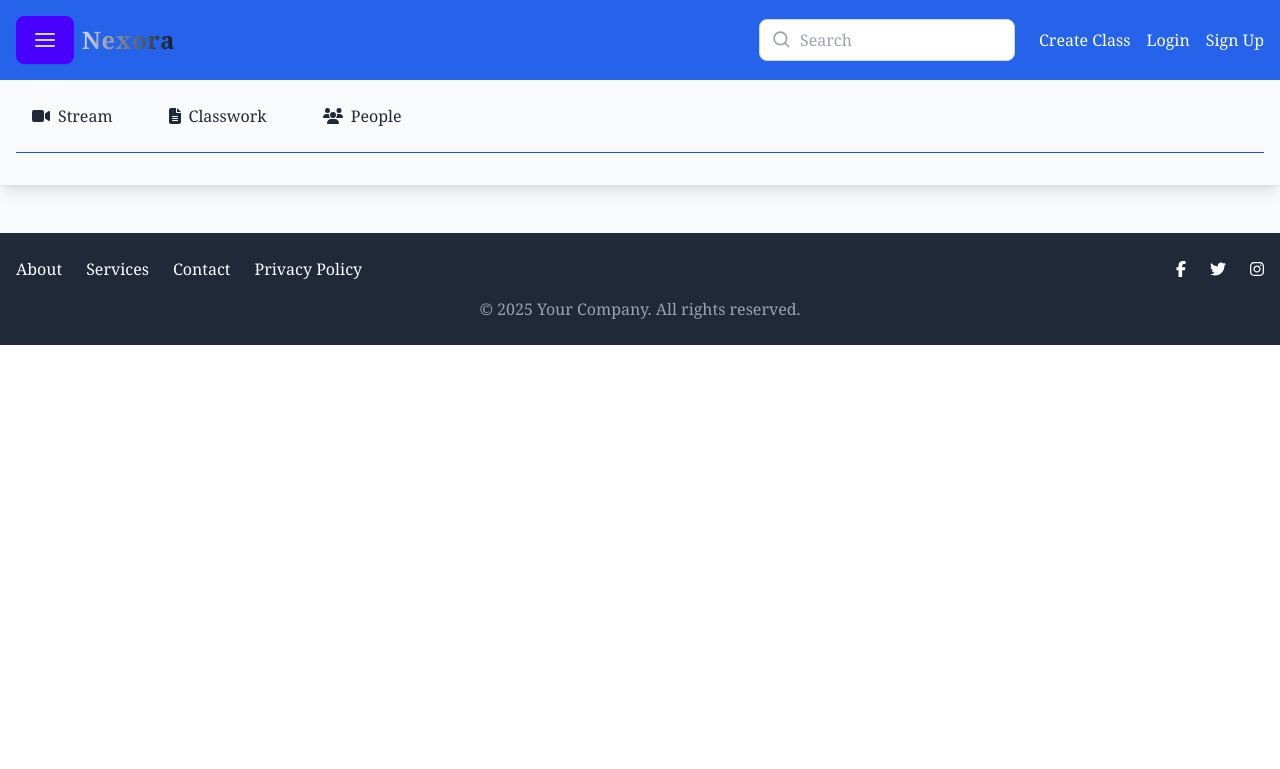
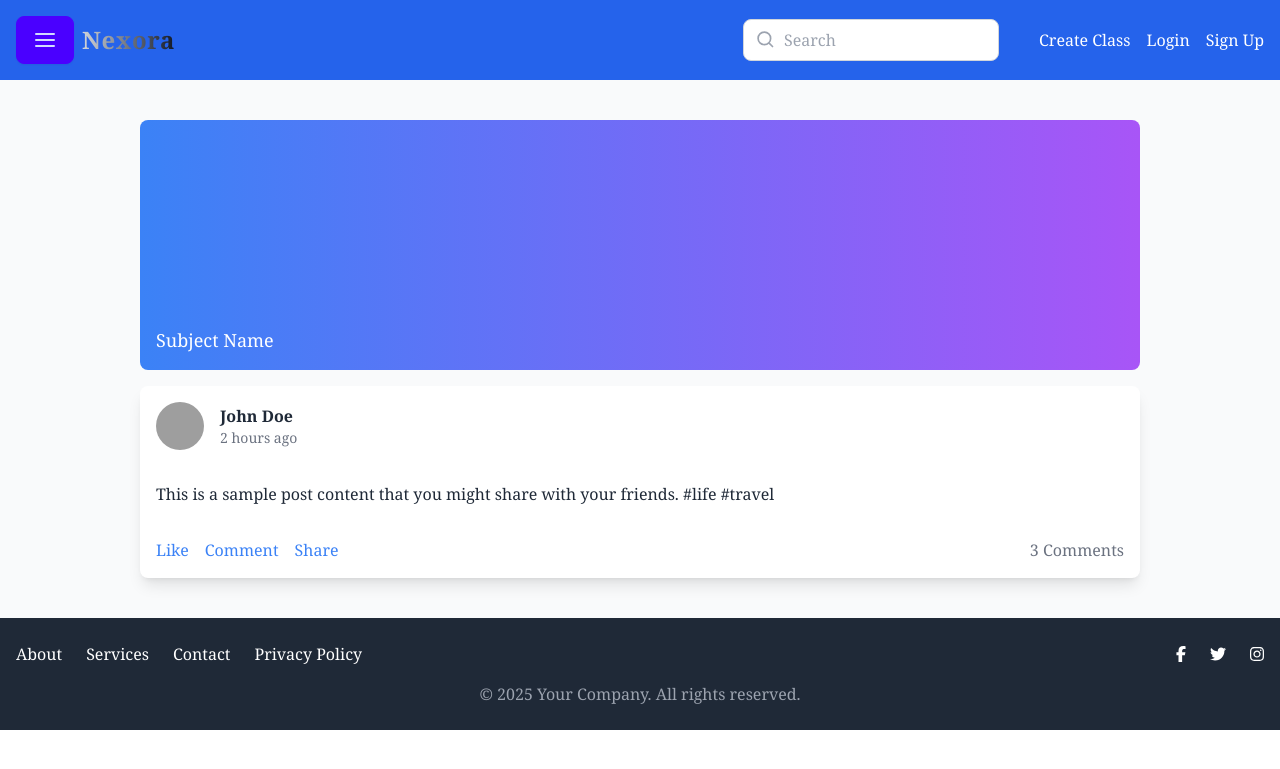
Before and after one commit to ShafayetSadi/Nexora, a Django app: page /classroom/classroom in a window 1280 px wide. Shown: the top 769 px of the page. Run offline with Django 5.2, Linux system fonts and the light colour scheme; some libraries are stand-ins or nearby versions; grey boxes are pictures that could not be loaded.

Commit message:
classroom updated

```diff
--- a/classroom/templates/classroom/classroom.html
+++ b/classroom/templates/classroom/classroom.html
@@ -1,4 +1,49 @@
-{% extends 'base.html' %}
-{% block content %}
+{% extends 'base.html' %} {% block content %}
+<div class="w-screen sm:w-[300px] md:w-[400px] lg:w-[500px] xl:w-[1000px] ">
+  <div
+    class="h-[250px] bg-gradient-to-r from-blue-500 to-purple-500 text-white mx-auto m-4 rounded-lg relative"
+  >
+    <div class="flex flex-col justify-between items-start min-h-full">
+      <!-- Flex container to take full height -->
+      <div class="absolute bottom-4 left-4">
+        <p class="text-lg">Subject Name</p>
+        <!-- Example subject text -->
+      </div>
+    </div>
+  </div>
+  <div class="mx-auto bg-white shadow-lg rounded-lg overflow-hidden m-4">
+    <!-- Post Header -->
+    <div class="flex items-center p-4">
+      <img
+        src="https://randomuser.me/api/portraits/men/10.jpg"
+        alt="User"
+        class="w-12 h-12 rounded-full object-cover"
+      />
+      <div class="ml-4">
+        <p class="font-semibold text-gray-800">John Doe</p>
+        <p class="text-sm text-gray-500">2 hours ago</p>
+      </div>
+    </div>
 
-{%endblock%}
+    <!-- Post Content -->
+    <div class="p-4">
+      <p class="text-gray-800">
+        This is a sample post content that you might share with your friends.
+        #life #travel
+      </p>
+    </div>
+
+    <!-- Post Image -->
+
+    <!-- Post Footer (Reactions) -->
+    <div class="flex justify-between items-center p-4">
+      <div class="flex space-x-4">
+        <button class="text-blue-500 hover:text-blue-700">Like</button>
+        <button class="text-blue-500 hover:text-blue-700">Comment</button>
+        <button class="text-blue-500 hover:text-blue-700">Share</button>
+      </div>
+      <button class="text-gray-500 hover:text-gray-700">3 Comments</button>
+    </div>
+  </div>
+</div>
+{% endblock %}
--- a/theme/templates/base.html
+++ b/theme/templates/base.html
@@ -26,13 +26,13 @@
 
     <!-- Main content -->
     {% include 'sidebar.html' %}
-    {% if request.path|slice:":10" == '/classroom' %}
-      {% include 'classroom/classroomnav.html' %}
-    {% endif %}
-    <div class="container mx-auto p-6 flex">
+
+    <div class="container justify-center p-6 flex">
 
 
-      <section>{% block content %} {% endblock %}</section>
+      <section>{% block content %}
+
+        {% endblock %}</section>
     </div>
     {% include 'footer.html' %}
   </body>
--- a/theme/templates/header.html
+++ b/theme/templates/header.html
@@ -2,6 +2,7 @@
   <div class="container mx-auto flex justify-between items-center">
     <!-- Left Side: Drawer Button and Logo -->
     <div class="flex items-center gap-2">
+      <!-- Drawer Button (visible on small screens) -->
       <div class="drawer-content flex items-center">
         <label for="my-drawer-4" class="drawer-button btn btn-primary">
           <svg
@@ -19,15 +20,19 @@
           </svg>
         </label>
       </div>
-        <a href="{% url 'home' %}"><p class="text-2xl font-extrabold bg-clip-text text-transparent bg-gradient-to-r from-gray-300 to-gray-900 tracking-wide">
+
+      <!-- Logo (visible on all screen sizes) -->
+      <a href="{% url 'home' %}">
+        <p class="text-2xl font-extrabold bg-clip-text text-transparent bg-gradient-to-r from-gray-300 to-gray-900 tracking-wide">
           Nexora
-        </p></a>
+        </p>
+      </a>
     </div>
 
     <!-- Right Side: Search Bar and Links -->
-      <div class="flex items-center gap-6">
-        <!-- Search Bar -->
-        <div class="relative">
+    <div class="flex items-center gap-6 space-x-4">
+      <!-- Search Bar (visible on large screens) -->
+      <div class="relative hidden sm:block">
         <input
           type="text"
           placeholder="Search"
@@ -49,11 +54,11 @@
         </svg>
       </div>
 
-        <!-- Links -->
-        <div class="space-x-4 flex">
-          <a href="{% url 'user_login' %}" class="text-white hover:underline">Create Class</a>
-          <a href="{% url 'user_login' %}" class="text-white hover:underline">Login</a>
-          <a href="{% url 'user_register' %}" class="text-white hover:underline">Sign Up</a>
+      <!-- Links (visible on all screen sizes) -->
+      <div class="space-x-4 flex text-white">
+        <a href="{% url 'user_login' %}" class="hover:underline">Create Class</a>
+        <a href="{% url 'user_login' %}" class="hover:underline">Login</a>
+        <a href="{% url 'user_register' %}" class="hover:underline">Sign Up</a>
       </div>
     </div>
   </div>
```
Lines whose indentation alone changed are shown as unchanged.
